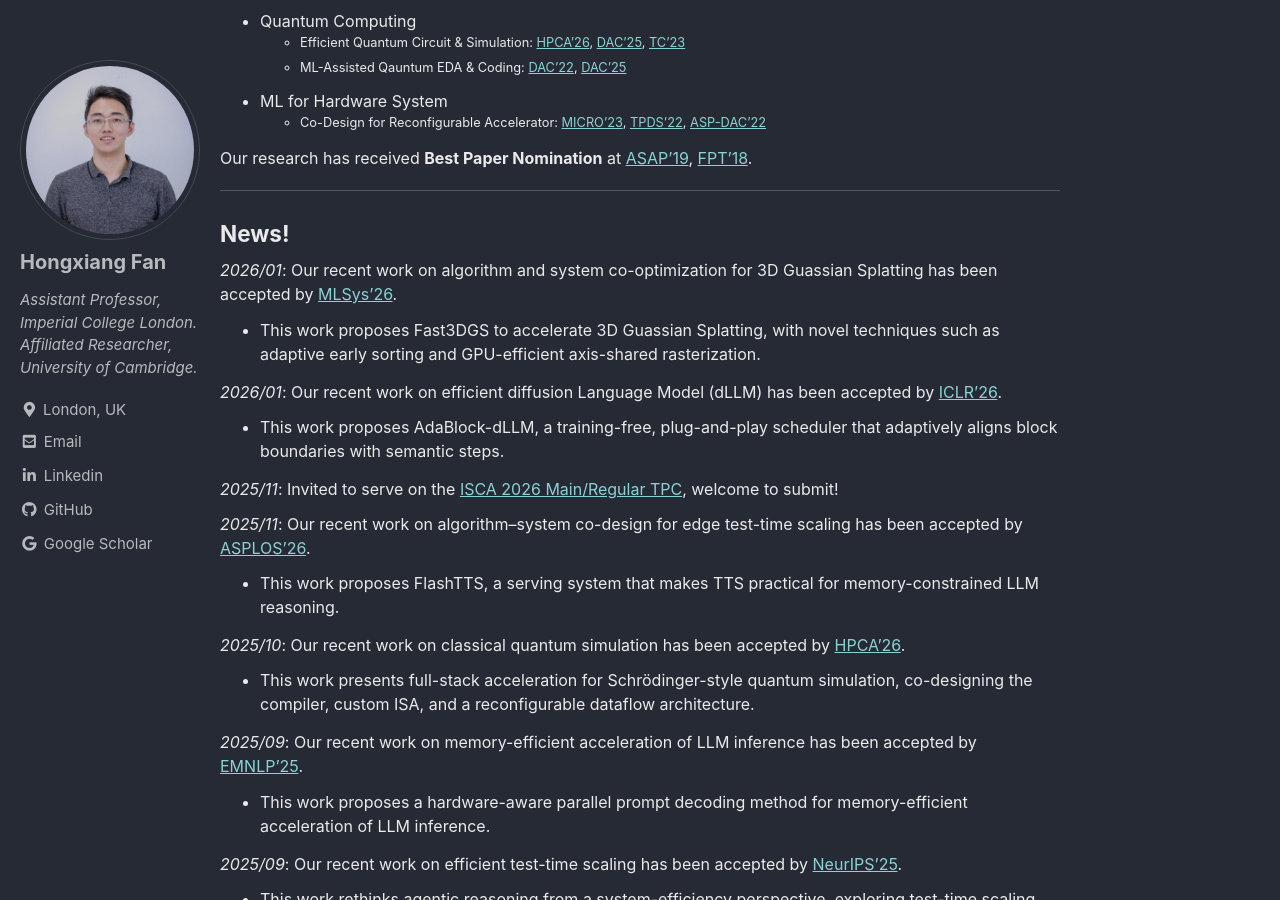
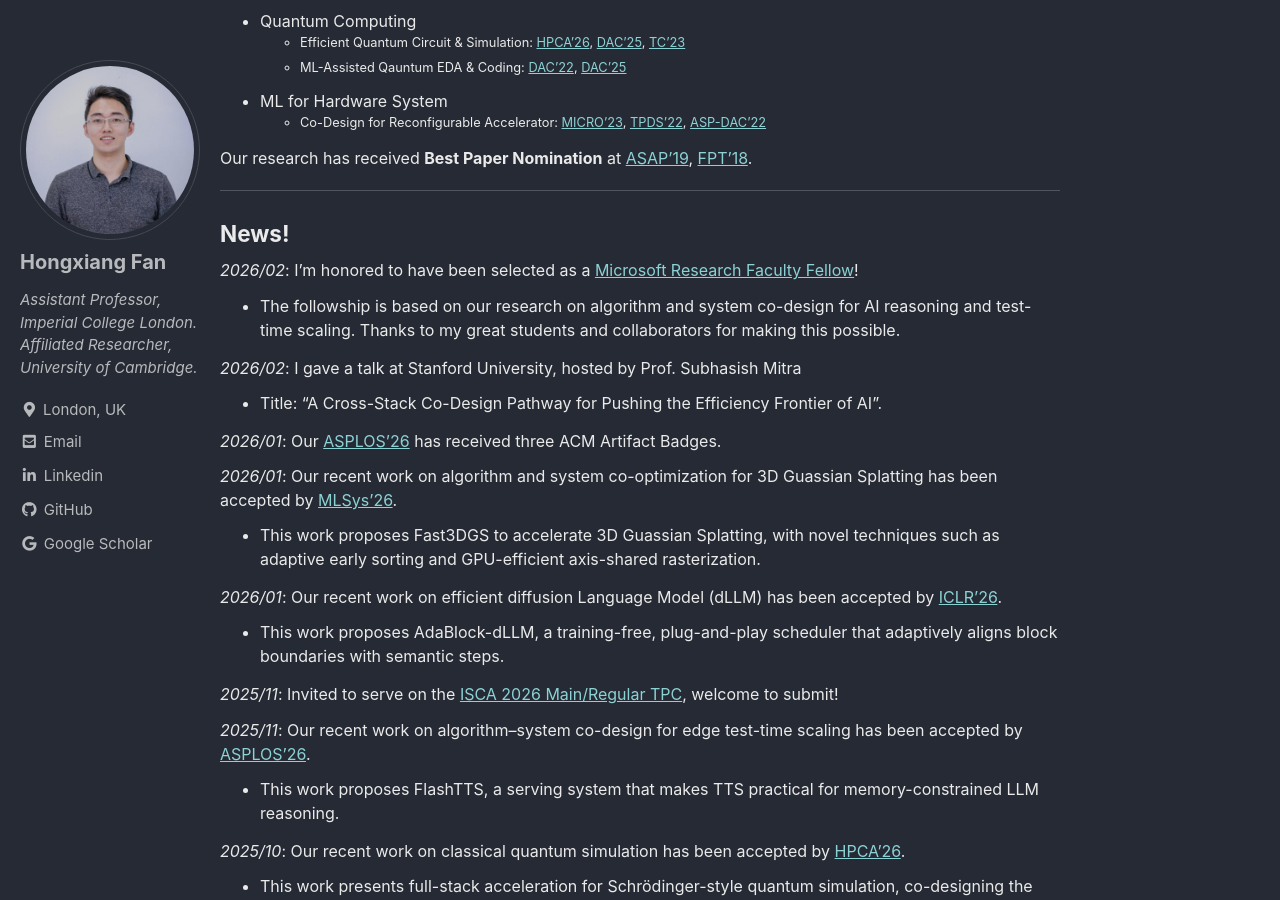
Before and after one commit to os-hxfan/os-hxfan.github.io, a Jekyll site: the page built from index.md, in a window 1280 px wide and 900 px high, scrolled down 403 px. Built offline with Jekyll 4.4.1, drawn with Linux system fonts in a browser that asks for light colours; cached includes are drawn as plain includes; our own code applies the rules of GitHub Pages for plain Markdown files.

Commit message:
Feb update

```diff
--- a/index.md
+++ b/index.md
@@ -30,6 +30,14 @@ Our research has received **Best Paper Nomination** at [ASAP'19](https://asap201
 ___
 
 ### News!
+
+*2026/02*: I’m honored to have been selected as a [Microsoft Research Faculty Fellow](https://www.microsoft.com/en-us/research/academic-program/microsoft-research-fellowship/)!
+- The followship is based on our research on algorithm and system co-design for AI reasoning and test-time scaling. Thanks to my great students and collaborators for making this possible.
+
+*2026/02*: I gave a talk at Stanford University, hosted by Prof. Subhasish Mitra
+- Title: "A Cross-Stack Co-Design Pathway for Pushing the Efficiency Frontier of AI".
+
+*2026/01*: Our [ASPLOS'26](https://arxiv.org/pdf/2509.00195) has received three ACM Artifact Badges.
 
 *2026/01*: Our recent work on algorithm and system co-optimization for 3D Guassian Splatting has been accepted by [MLSys'26](https://mlsys.org/).
 - This work proposes Fast3DGS to accelerate 3D Guassian Splatting, with novel techniques such as adaptive early sorting and GPU-efficient axis-shared rasterization.
```
